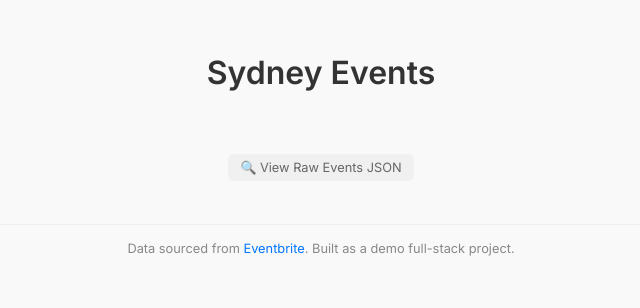
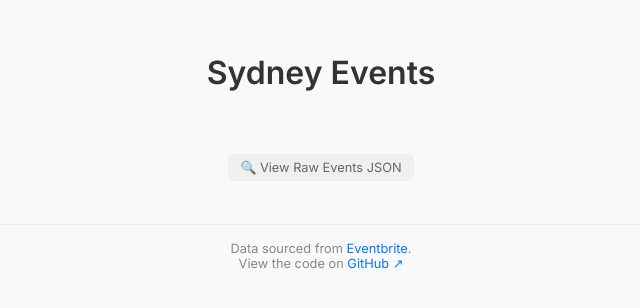
Before and after one commit to NiralaYash/Event-Scraper, a Flask app: page / in a window 1280 px wide. Shown: the top 308 px of the page, without its empty margins (319-959 px from the left). Run offline with Flask 3, Linux system fonts and the light colour scheme; data that the repository does not hold is empty.

Commit message:
added link to github page

```diff
--- a/templates/index.html
+++ b/templates/index.html
@@ -76,8 +76,15 @@
   <footer
     style="text-align: center; font-size: 0.8rem; color: #888; margin-top: 3rem; padding: 1rem 0; border-top: 1px solid #eee;">
     Data sourced from <a href="https://www.eventbrite.com.au/d/australia--sydney/events/" target="_blank"
-      style="color: #0077ff; text-decoration: none;">Eventbrite</a>. Built as a demo full-stack project.
+      style="color: #0077ff; text-decoration: none;">Eventbrite</a>.
+    <br />
+    View the code on
+    <a href="https://github.com/your-username" target="_blank"
+      style="color: #0077ff; text-decoration: none; font-weight: 500;">
+      GitHub ↗
+    </a>
   </footer>
+
 
 
   <script src="{{ url_for('static', filename='js/scripts.js') }}"></script>
```
